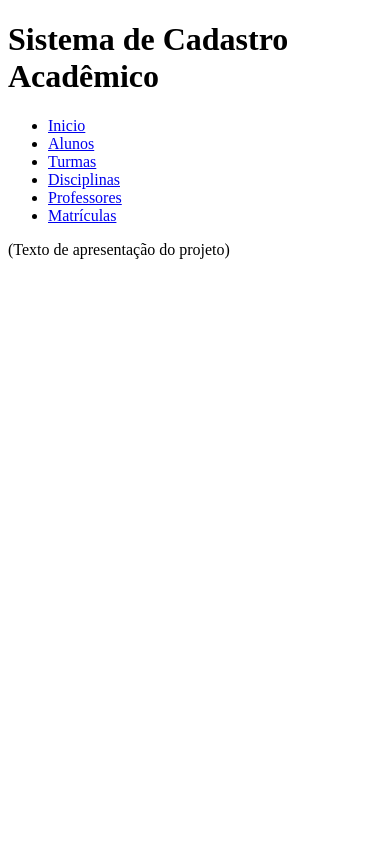
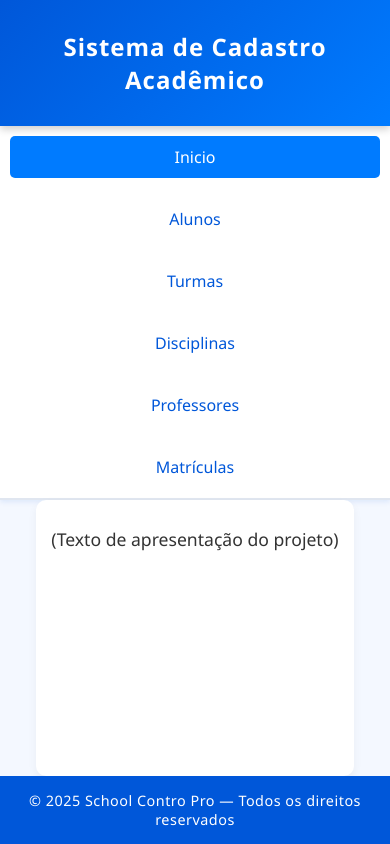
Before and after one commit to Brand00wn/SENAI_PLAY, a PHP site: page / in a window 390 px wide. Run offline with PHP 8.4, Linux system fonts and the light colour scheme.

Commit message:
Arquivo Css em desenvolvimento

```diff
--- a/schoolcontrol-pro/assets/CSS/style.css
+++ b/schoolcontrol-pro/assets/CSS/style.css
@@ -0,0 +1,176 @@
+
+* {
+    margin: 0;
+    padding: 0;
+    box-sizing: border-box;
+    font-family: "Segoe UI", Roboto, Helvetica, Arial, sans-serif;
+    transition: background-color 0.3s ease, color 0.3s ease;
+  }
+
+
+  body {
+    background-color: #f4f8ff;
+    color: #1a2a44;
+    display: flex;
+    flex-direction: column;
+    min-height: 100vh;
+  }
+
+  /* ===== Cabeçalho ===== */
+  header {
+    background: linear-gradient(135deg, #0057d9, #007bff);
+    color: #fff;
+    padding: 30px 20px;
+    text-align: center;
+    box-shadow: 0 3px 8px rgba(0, 0, 0, 0.2);
+    position: relative;
+  }
+
+  header h1 {
+    font-size: 2rem;
+    letter-spacing: 1px;
+    font-weight: 600;
+  }
+
+  /* ===== Botão de Modo Escuro ===== */
+  .theme-toggle {
+    position: absolute;
+    right: 20px;
+    top: 20px;
+    background-color: rgba(255, 255, 255, 0.2);
+    border: none;
+    color: #fff;
+    padding: 8px 12px;
+    border-radius: 6px;
+    cursor: pointer;
+    font-size: 0.9rem;
+    transition: background-color 0.3s ease;
+  }
+
+  .theme-toggle:hover {
+    background-color: rgba(255, 255, 255, 0.4);
+  }
+
+  /* ===== Navegação ===== */
+  nav {
+    background-color: #ffffff;
+    border-bottom: 2px solid #e0e6f0;
+    box-shadow: 0 2px 5px rgba(0, 87, 217, 0.1);
+  }
+
+  nav ul {
+    display: flex;
+    justify-content: center;
+    flex-wrap: wrap;
+    list-style: none;
+  }
+
+  nav li {
+    margin: 10px;
+  }
+
+  nav a {
+    text-decoration: none;
+    color: #0057d9;
+    padding: 10px 20px;
+    border-radius: 5px;
+    font-weight: 500;
+    transition: all 0.3s ease;
+  }
+
+  nav a:hover {
+    background-color: #0057d9;
+    color: #fff;
+    box-shadow: 0 2px 6px rgba(0, 87, 217, 0.3);
+  }
+
+  nav a.active {
+    background-color: #007bff;
+    color: #fff;
+  }
+
+  /* ===== Conteúdo Principal ===== */
+  main {
+    flex: 1;
+    padding: 40px 20px;
+    max-width: 900px;
+    margin: 0 auto;
+    background-color: #ffffff;
+    border-radius: 10px;
+    box-shadow: 0 4px 10px rgba(0, 0, 0, 0.05);
+    text-align: center;
+  }
+
+  main p {
+    font-size: 1.1rem;
+    line-height: 1.6;
+    color: #333;
+  }
+
+  /* ===== Rodapé ===== */
+  footer {
+    background-color: #0057d9;
+    color: #fff;
+    text-align: center;
+    padding: 15px 0;
+    font-size: 0.9rem;
+    letter-spacing: 0.5px;
+  }
+
+  /* ===== Modo Escuro ===== */
+  body.dark-mode {
+    background-color: #0d1117;
+    color: #e6edf3;
+  }
+
+  body.dark-mode header {
+    background: linear-gradient(135deg, #0d47a1, #003366);
+    color: #fff;
+  }
+
+  body.dark-mode nav {
+    background-color: #161b22;
+    border-bottom: 2px solid #0d47a1;
+    box-shadow: none;
+  }
+
+  body.dark-mode nav a {
+    color: #4ea1ff;
+  }
+
+  body.dark-mode nav a.active,
+  body.dark-mode nav a:hover {
+    background-color: #007bff;
+    color: #fff;
+  }
+
+  body.dark-mode main {
+    background-color: #161b22;
+    color: #e6edf3;
+    box-shadow: 0 0 10px rgba(0, 123, 255, 0.15);
+  }
+
+  body.dark-mode footer {
+    background-color: #003366;
+  }
+
+  /* ===== Responsividade ===== */
+  @media (max-width: 768px) {
+    header h1 {
+      font-size: 1.5rem;
+    }
+
+    nav ul {
+      flex-direction: column;
+    }
+
+    nav a {
+      display: block;
+      width: 100%;
+      text-align: center;
+    }
+
+    main {
+      padding: 25px 15px;
+    }
+  }
--- a/schoolcontrol-pro/index.php
+++ b/schoolcontrol-pro/index.php
@@ -24,6 +24,9 @@
   <main>
     <p>(Texto de apresentação do projeto)</p>
   </main>
+  <footer>
+  <p>© 2025 School Contro Pro — Todos os direitos reservados</p>
+</footer>
 
   <script src="assets/JS/script.js" defer></script>
 </body>
```
Also changed, not shown: schoolcontrol-pro/professores/index.php (+10 -10 lines).
